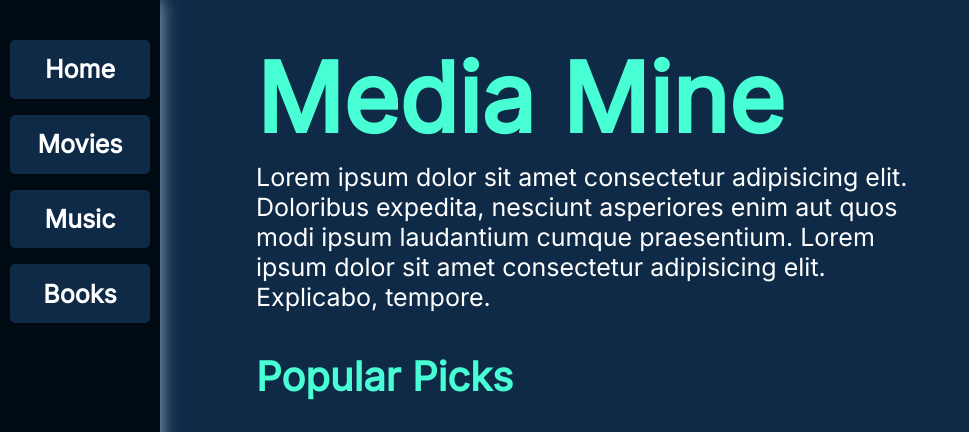
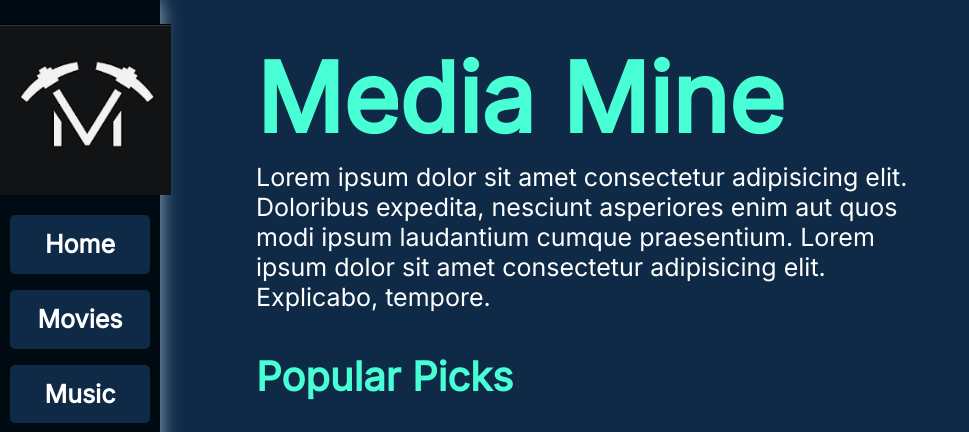
Before and after one commit to jonathanlo411/quiz_app, a Django app: page / in a window 1280 px wide. Shown: the top 432 px of the page, without its empty margins (0-969 px from the left). Run offline with Django 4.2, Linux system fonts and the light colour scheme; parts of the project's set-up code (start-up, migrations or seed data) failed here and were passed over.

Commit message:
logo and favicon

```diff
--- a/quiz_app/landing/static/css/nav.css
+++ b/quiz_app/landing/static/css/nav.css
@@ -22,13 +22,13 @@
     background-color: var(--nav-base);
     padding-top: 3vh;
     box-shadow: rgba(136, 165, 191, 0.48) 6px 2px 16px 0px, rgba(255, 255, 255, 0.8) -6px -2px 16px 0px;
+    text-align: center;
 }
 
 .nav-button {
     background-color: var(--background);
     width: 87%;
     margin: 2vh auto;
-    text-align: center;
     padding: 9% 1.75%;
     font-size: 25px;
     font-weight: 700;
--- a/quiz_app/landing/templates/landing/favicon.html
+++ b/quiz_app/landing/templates/landing/favicon.html
@@ -0,0 +1,7 @@
+<link rel="apple-touch-icon" sizes="152x152" href="static/apple-touch-icon.png">
+<link rel="icon" type="image/png" sizes="32x32" href="static/favicon-32x32.png">
+<link rel="icon" type="image/png" sizes="16x16" href="static/favicon-16x16.png">
+<link rel="manifest" href="static/site.webmanifest">
+<link rel="mask-icon" href="static/safari-pinned-tab.svg" color="#5bbad5">
+<meta name="msapplication-TileColor" content="#da532c">
+<meta name="theme-color" content="#ffffff">
--- a/quiz_app/landing/templates/landing/nav.html
+++ b/quiz_app/landing/templates/landing/nav.html
@@ -1,8 +1,9 @@
 <link rel="stylesheet" href="./../static/css/nav.css">
-
+{% load static %}
 <!-- Nav Start -->
 
 <div id="nav-base">
+    <img src="{% static 'logo.png' %}">
     <div class="nav-button" onclick="location.href='/'">Home</div>
     <div class="nav-button" onclick="location.href='/movies'">Movies</div>
     <div class="nav-button" onclick="location.href='/music'">Music</div>
```
Also changed, not shown: quiz_app/static/browserconfig.xml (added, +9 -0 lines), quiz_app/static/android-chrome-144x144.png (added), quiz_app/static/apple-touch-icon.png (added), quiz_app/static/favicon-16x16.png (added), quiz_app/static/favicon-32x32.png (added), quiz_app/static/favicon.ico (added), quiz_app/static/logo.png (added), quiz_app/static/mstile-150x150.png (added), quiz_app/static/safari-pinned-tab.svg (added), quiz_app/static/site.webmanifest (added).
